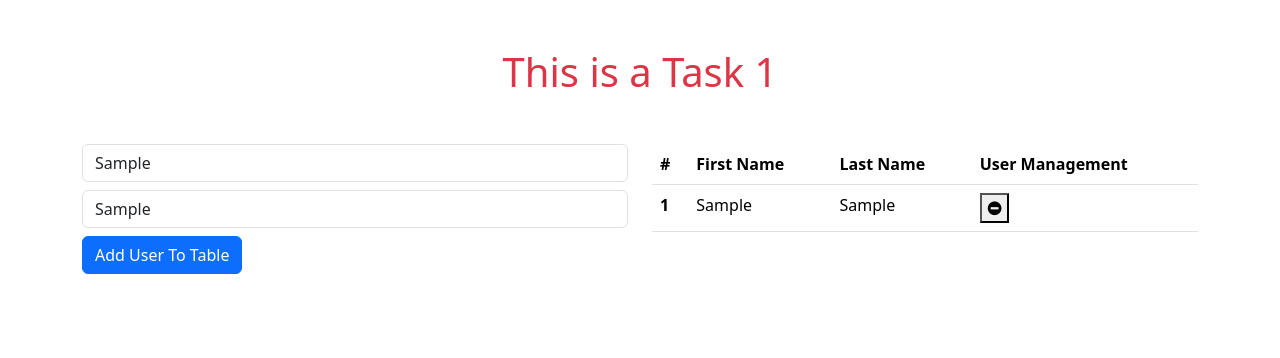
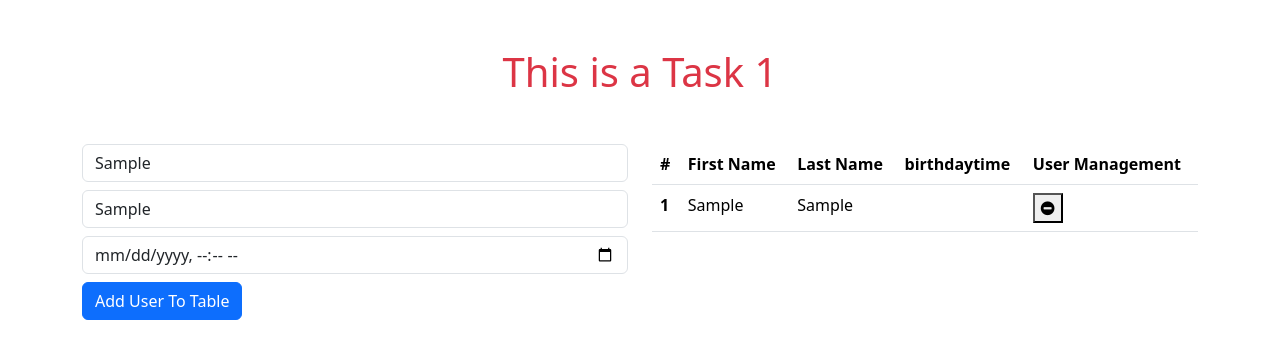
Before and after one commit to pavlovic-bojan/learning-Angular, an Angular app in the folder bojan/: page / in a window 1280 px wide. Both pictures are taken after typing "Sample", "Sample" into the empty fields and a click on the button "Add User To Table". Shown: the top 358 px of the page. Built offline with nearby package versions, Linux system fonts and the light colour scheme.

Commit message:
not work

```diff
--- a/bojan/src/app/app.module.ts
+++ b/bojan/src/app/app.module.ts
@@ -4,11 +4,15 @@ import { BrowserModule } from '@angular/platform-browser';
 import { AppComponent } from './app.component';
 import { TaskComponent } from './task/task.component';
 import { FormsModule } from '@angular/forms';
+import { TodoFormComponent } from './task/todo-form/todo-form.component';
+import { TodoTableComponent } from './task/todo-table/todo-table.component';
 
 @NgModule({
   declarations: [
     AppComponent,
-    TaskComponent
+    TaskComponent,
+    TodoFormComponent,
+    TodoTableComponent
   ],
   imports: [
     BrowserModule,
--- a/bojan/src/app/task/task.component.html
+++ b/bojan/src/app/task/task.component.html
@@ -4,31 +4,10 @@
     </div>
     <div class="row mt-5">
         <div class="col-6">
-            <form action="">
-                <input class="form-control" type="text" name="first" id="first" placeholder="Add First Name" [(ngModel)]="createUserModal.firstName">
-                <input class="form-control mt-2" type="text" name="last" id="last" placeholder="Add Last Name" [(ngModel)]="createUserModal.lastName">
-                <button class="btn btn-primary mt-2" type="submit" (click)="addUserToTable()">Add User To Table</button>
-            </form>
+            <app-todo-form (onFormSubmit)="addUserToTable($event)"></app-todo-form>
           </div>
           <div class="col-6">
-            <table class="table">
-                <thead>
-                  <tr>
-                    <th scope="col">#</th>
-                    <th scope="col">First Name</th>
-                    <th scope="col">Last Name</th>
-                    <th scope="col">User Management</th>
-                  </tr>
-                </thead>
-                <tbody>
-                  <tr *ngFor="let row of allUsers; let i = index">
-                    <th scope="row">{{i+1}}</th>
-                    <td>{{row.firstName}}</td>
-                    <td>{{row.lastName}}</td>
-                    <td><button (click)="deleteUserToTable(i)"><i class="fa fa-minus-circle" aria-hidden="false"></i></button></td>
-                  </tr>
-                </tbody>
-              </table>
+            <app-todo-table [allUsers]="allUsers"></app-todo-table>
           </div>
     </div>
 </div>
--- a/bojan/src/app/task/task.component.ts
+++ b/bojan/src/app/task/task.component.ts
@@ -8,40 +8,12 @@ import { Component } from '@angular/core'
 export class TaskComponent {
   name='Task 1'
 
-  createUserModal = {
-    firstName: '',
-    lastName: ''
-  }
-
   allUsers:any []= []
 
-  addUserToTable() {
-    console.log(this.createUserModal)
-    this.allUsers.push(structuredClone(this.createUserModal))
-    console.log(this.allUsers)
+  addUserToTable(event: any) {
+    console.log("in parent component",event)
+    this.allUsers.push(structuredClone(event))
     localStorage.setItem('users', JSON.stringify(this.allUsers))
   }
 
-  deleteUserToTable(index: number) {
-    this.allUsers.splice(index, 1)
-    localStorage.setItem('users', JSON.stringify(this.allUsers))
-  }
-
-  ngOnInit(): void {
-    this.retrieveDataFromLocalStorage();
-  }
-
-  retrieveDataFromLocalStorage(): void {
-    const storedData = localStorage.getItem('users');
-    if (storedData) {
-      try {
-        this.allUsers = JSON.parse(storedData);
-      } catch (error) {
-        console.error('Error parsing data from local storage:', error);
-      }
-    } else {
-      console.warn('No data found in local storage.');
-    }
-  }
-
 }
--- /dev/null
+++ b/bojan/src/app/task/todo-form/todo-form.component.html
@@ -0,0 +1,6 @@
+<form action="">
+    <input class="form-control" type="text" name="first" id="first" placeholder="Add First Name" [(ngModel)]="createUserModal.firstName">
+    <input class="form-control mt-2" type="text" name="last" id="last" placeholder="Add Last Name" [(ngModel)]="createUserModal.lastName">
+    <input class="form-control mt-2" type="datetime-local" id="birthdaytime" name="birthdaytime" [(ngModel)]="createUserModal.birthdaytime">
+    <button class="btn btn-primary mt-2" type="submit" (click)="addUserToTable()">Add User To Table</button>
+</form>
--- /dev/null
+++ b/bojan/src/app/task/todo-form/todo-form.component.ts
@@ -0,0 +1,22 @@
+import { Component, EventEmitter, Output } from '@angular/core';
+
+@Component({
+  selector: 'app-todo-form',
+  templateUrl: './todo-form.component.html',
+  styleUrls: ['./todo-form.component.css']
+})
+export class TodoFormComponent {
+
+  @Output() onFormSubmit = new EventEmitter<any>();
+
+  createUserModal = {
+    firstName: '',
+    lastName: '',
+    birthdaytime: ''
+  }
+
+  addUserToTable() {
+    this.onFormSubmit.emit(this.createUserModal)
+  }
+
+}
--- /dev/null
+++ b/bojan/src/app/task/todo-table/todo-table.component.html
@@ -0,0 +1,20 @@
+<table class="table">
+    <thead>
+      <tr>
+        <th scope="col">#</th>
+        <th scope="col">First Name</th>
+        <th scope="col">Last Name</th>
+        <th scope="col">birthdaytime</th>
+        <th scope="col">User Management</th>
+      </tr>
+    </thead>
+    <tbody>
+      <tr *ngFor="let row of allUsers; let i = index">
+        <th scope="row">{{i+1}}</th>
+        <td>{{row.firstName}}</td>
+        <td>{{row.lastName}}</td>
+        <td>{{row.birthdaytime}}</td>
+        <td><button (click)="deleteUserToTable(i)"><i class="fa fa-minus-circle" aria-hidden="false"></i></button></td>
+      </tr>
+    </tbody>
+  </table>
--- /dev/null
+++ b/bojan/src/app/task/todo-table/todo-table.component.ts
@@ -0,0 +1,32 @@
+import { Component, Input } from '@angular/core';
+
+@Component({
+  selector: 'app-todo-table',
+  templateUrl: './todo-table.component.html',
+  styleUrls: ['./todo-table.component.css']
+})
+export class TodoTableComponent {
+  @Input() allUsers: any = [];
+
+  deleteUserToTable(index: number) {
+    this.allUsers.splice(index, 1)
+    localStorage.setItem('users', JSON.stringify(this.allUsers))
+  }
+
+  ngOnInit(): void {
+    this.retrieveDataFromLocalStorage();
+  }
+
+  retrieveDataFromLocalStorage(): void {
+    const storedData = localStorage.getItem('users');
+    if (storedData) {
+      try {
+        this.allUsers = JSON.parse(storedData);
+      } catch (error) {
+        console.error('Error parsing data from local storage:', error);
+      }
+    } else {
+      console.warn('No data found in local storage.');
+    }
+  }
+}
```
Also changed, not shown: bojan/src/app/task/todo-form/todo-form.component.css (added), bojan/src/app/task/todo-table/todo-table.component.css (added), 2 other files (tests, documents, lock files or other folders).
